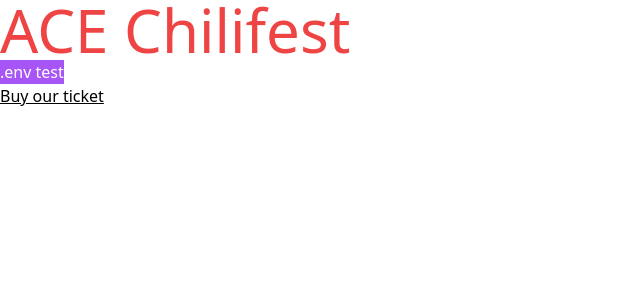
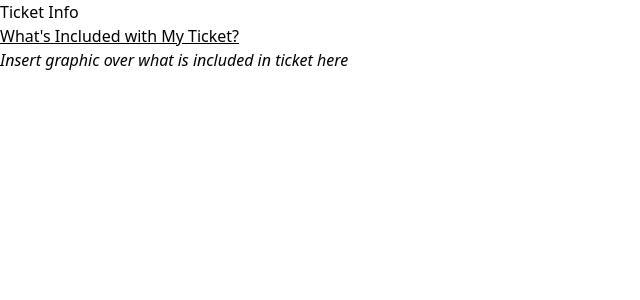
Before and after one commit to andrewlin27/ace-chilifest, a React (Create React App) app in the folder frontend/: page /ticket-info in a window 1280 px wide. Shown: the top 300 px of the page, without its empty margins (0-640 px from the left). Built offline with nearby package versions, Linux system fonts and the light colour scheme.

Commit message:
initial skeleton for ticket info page

```diff
--- a/frontend/package.json
+++ b/frontend/package.json
@@ -9,6 +9,7 @@
     "dotenv": "^16.4.5",
     "react": "^18.3.1",
     "react-dom": "^18.3.1",
+    "react-router-dom": "^6.28.0",
     "react-scripts": "5.0.1",
     "web-vitals": "^2.1.4"
   },
--- a/frontend/src/App.js
+++ b/frontend/src/App.js
@@ -1,4 +1,7 @@
+import React from 'react';
 import Hello from './components/Hello'
+import { BrowserRouter as Router, Routes, Route, Link } from 'react-router-dom';
+import TicketInfo from './components/TicketInfo';
 
 function App() {
   const func = () => {
@@ -6,11 +9,37 @@ function App() {
   }
 
   return (
-    <div className="App">
-      <h1 className="text-6xl text-red-500">ACE Chilifest</h1>
-      <button className="bg-purple-500 hover:bg-blue-700 text-white" onClick={func}>.env test</button>
-      <Hello></Hello>
-    </div>
+    <Router>
+      <div>
+        <nav>
+          <ul>
+            <li>
+              <Link to="/ticket-info">Ticket Info</Link>
+            </li>
+          </ul>
+        </nav>
+
+        <Routes>
+          <Route
+            path="/"
+            element={
+              <div className="App">
+                <h1 className="text-6xl text-red-500">ACE Chilifest</h1>
+                <button
+                  className="bg-purple-500 hover:bg-blue-700 text-white"
+                  onClick={func}
+                >
+                  .env test
+                </button>
+                <Hello />
+              </div>
+            }
+          />
+          <Route path="/ticket-info" element={<TicketInfo />} />
+        </Routes>
+
+      </div>
+    </Router>
   );
 }
 
--- /dev/null
+++ b/frontend/src/components/TicketInfo.js
@@ -0,0 +1,12 @@
+import React from 'react';
+
+function TicketInfo() {
+    return (
+        <div>
+            <div className='underline'>What's Included with My Ticket?</div>
+            <div className='italic'>Insert graphic over what is included in ticket here</div>
+        </div>
+    );
+}
+
+export default TicketInfo;
```
Also changed, not shown: 1 other file (tests, documents, lock files or other folders).
